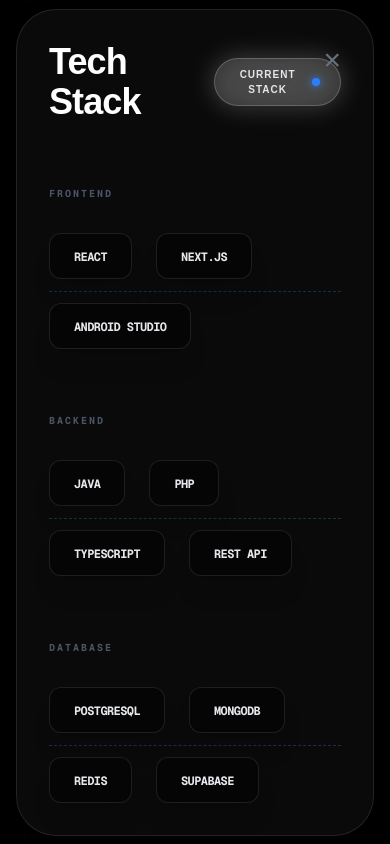
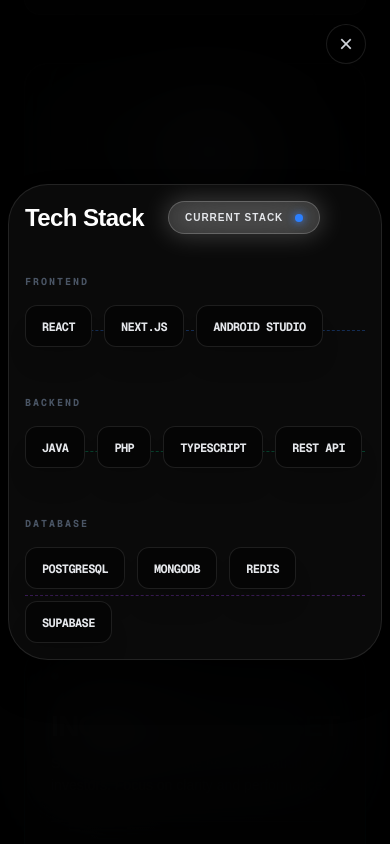
Before and after one commit to frhnhzln/portfolio-frontend, a Next.js app: page / in a window 390 px wide. Both pictures are taken after a click on the element 195 px from the left and 1158 px from the top of the page. Shown: the part 736-1580 px from the top of the page. Built offline with nearby package versions, Linux system fonts and the light colour scheme.

Commit message:
fix skillset responsive

```diff
--- a/components/SkillsetCard.tsx
+++ b/components/SkillsetCard.tsx
@@ -6,7 +6,6 @@ import type { Variants } from "framer-motion";
 // Bidirectional Arrow with Request/Response Motion
 const FlowArrow = ({ direction = "horizontal", length = 80 }) => {
   const isHorizontal = direction === "horizontal";
-
   return (
     <div className={`relative flex items-center justify-center ${isHorizontal ? 'px-4' : 'py-4'}`}>
       <svg
@@ -30,7 +29,6 @@ const FlowArrow = ({ direction = "horizontal", length = 80 }) => {
           d={isHorizontal ? `M${length-5} 10L${length} 15L${length-5} 20` : `M10 ${length-5}L15 ${length}L20 ${length-5}`}
           stroke="#3b82f6" strokeWidth="1.5" fill="none"
         />
-
         {/* RESPONSE PATH (Backward) */}
         <path
           d={isHorizontal ? `M${length} 25H0` : `M25 ${length}V0`}
@@ -103,7 +101,7 @@ export const SkillsetCard = () => {
       {/* MAIN TECH STACK MODAL */}
       <AnimatePresence>
         {isOpen && (
-          <div className="fixed inset-0 z-[100] flex items-center justify-center p-4">
+          <div className="fixed inset-0 z-[100] flex items-center justify-center p-2 sm:p-4">
             <motion.div
               initial={{ opacity: 0 }} animate={{ opacity: 1 }} exit={{ opacity: 0 }}
               onClick={() => setIsOpen(false)}
@@ -111,18 +109,17 @@ export const SkillsetCard = () => {
             />
             <motion.div
               layoutId="skill-container"
-              className="relative w-full max-w-3xl bg-[#0a0a0a] border border-white/10 rounded-[2.5rem] p-8 md:p-12 shadow-2xl overflow-hidden"
+              className="relative w-full max-w-3xl bg-[#0a0a0a] border border-white/10 rounded-[2.5rem] p-4 sm:p-8 md:p-12 shadow-2xl overflow-hidden"
             >
-               {/* ... (Header logic kept same) */}
-               <div className="flex flex-col md:flex-row md:items-center justify-between gap-6 mb-16">
+              <div className="flex flex-col md:flex-row md:items-center justify-between gap-6 mb-10 md:mb-16">
                 <div className="flex items-center gap-6">
-                  <h2 className="text-4xl font-bold text-white tracking-tight">Tech Stack</h2>
+                  <h2 className="text-2xl md:text-4xl font-bold text-white tracking-tight">Tech Stack</h2>
                   <button
                     onClick={(e) => { e.stopPropagation(); setShowArchitecture(true); }}
                     className="relative group/btn cursor-pointer transition-transform active:scale-95"
                   >
                     <div className="absolute -inset-0.5 bg-white/20 rounded-full blur-md group-hover/btn:bg-blue-500/30 transition-all" />
-                    <div className="relative flex items-center gap-3 px-5 py-2 bg-white/10 border border-white/20 rounded-full backdrop-blur-xl">
+                    <div className="relative flex items-center gap-3 px-4 py-2 md:px-5 md:py-2 bg-white/10 border border-white/20 rounded-full backdrop-blur-xl">
                       <span className="text-[10px] font-bold text-gray-200 uppercase tracking-widest">Current Stack</span>
                       <div className="relative flex h-2 w-2">
                         <span className="animate-ping absolute h-full w-full rounded-full bg-blue-400 opacity-75"></span>
@@ -131,21 +128,21 @@ export const SkillsetCard = () => {
                     </div>
                   </button>
                 </div>
-                <button onClick={() => setIsOpen(false)} className="absolute top-8 right-8 text-gray-500 hover:text-white text-3xl">&times;</button>
+                <button onClick={() => setIsOpen(false)} className="fixed top-6 right-6 z-[120] bg-black/60 hover:bg-black/80 border border-white/10 rounded-full w-10 h-10 flex items-center justify-center text-2xl text-gray-300 hover:text-white transition-all md:absolute md:top-8 md:right-8" aria-label="Close">&times;</button>
               </div>
 
-              <div className="space-y-16">
+              <div className="space-y-10 md:space-y-16">
                 {groups.map((group, gIndex) => (
                   <div key={group.label} className="relative">
-                    <h4 className="text-[10px] font-bold uppercase tracking-[0.2em] text-gray-600 mb-8 font-mono">{group.label}</h4>
-                    <div className="relative flex items-center min-h-[50px]">
+                    <h4 className="text-[10px] font-bold uppercase tracking-[0.2em] text-gray-600 mb-4 md:mb-8 font-mono">{group.label}</h4>
+                    <div className="relative flex flex-col gap-4 md:flex-row md:items-center min-h-[50px]">
                       <motion.div initial={{ width: 0 }} animate={{ width: "100%" }} transition={{ duration: 1 }}
                         className={`absolute top-1/2 left-0 h-[1px] border-t border-dashed ${group.lineColor}`}
                       />
-                      <div className="flex flex-wrap gap-6 w-full relative z-10">
+                      <div className="flex flex-wrap gap-3 md:gap-6 w-full relative z-10">
                         {group.skills.map((skill, sIndex) => (
                           <motion.div key={skill} custom={sIndex + gIndex * 3} variants={skillVariant} initial="hidden" animate="visible"
-                            className="bg-[#050505] border border-white/10 px-6 py-2.5 rounded-xl shadow-xl hover:border-white/30 transition-all"
+                            className="bg-[#050505] border border-white/10 px-4 py-2 md:px-6 md:py-2.5 rounded-xl shadow-xl hover:border-white/30 transition-all"
                           >
                             <span className="text-xs font-mono font-bold text-gray-200 uppercase tracking-tighter">{skill}</span>
                           </motion.div>
@@ -179,19 +176,14 @@ export const SkillsetCard = () => {
                 <p className="text-blue-500 font-mono text-[10px] uppercase tracking-[0.3em] mb-2">Live Architecture</p>
                 <h3 className="text-2xl font-bold text-white uppercase tracking-tight">System Flow</h3>
               </div>
-
               <div className="flex flex-col items-center">
-
                 {/* Top Row: React, Java, Postgres */}
                 <div className="flex items-center justify-center w-full">
-
                   {/* REACT */}
                   <div className="px-6 py-3 bg-white/5 border border-white/10 rounded-xl text-blue-400 font-mono text-xs font-bold">
                     REACT
                   </div>
-
                   <FlowArrow direction="horizontal" length={100} />
-
                   {/* JAVA (Center) */}
                   <div className="relative">
                     <div className="absolute -inset-1 bg-orange-500/20 blur-xl rounded-full" />
@@ -199,15 +191,12 @@ export const SkillsetCard = () => {
                       <span className="text-orange-400 font-black tracking-widest text-lg">API</span>
                     </div>
                   </div>
-
                   <FlowArrow direction="horizontal" length={100} />
-
                   {/* POSTGRES */}
                   <div className="px-6 py-3 bg-white/5 border border-white/10 rounded-xl text-purple-400 font-mono text-xs font-bold">
                     POSTGRES
                   </div>
                 </div>
-
                 {/* Vertical Drop: JAVA to JAVA (as per sketch) */}
                 <div className="flex flex-col items-center -mt-2">
                   <FlowArrow direction="vertical" length={80} />
@@ -215,9 +204,7 @@ export const SkillsetCard = () => {
                     JAVA
                   </div>
                 </div>
-
               </div>
-
               <button
                 onClick={() => setShowArchitecture(false)}
                 className="mt-12 w-full py-4 bg-white/5 hover:bg-white/10 border border-white/10 rounded-2xl text-gray-400 font-mono text-[10px] uppercase tracking-widest transition-all"
```
